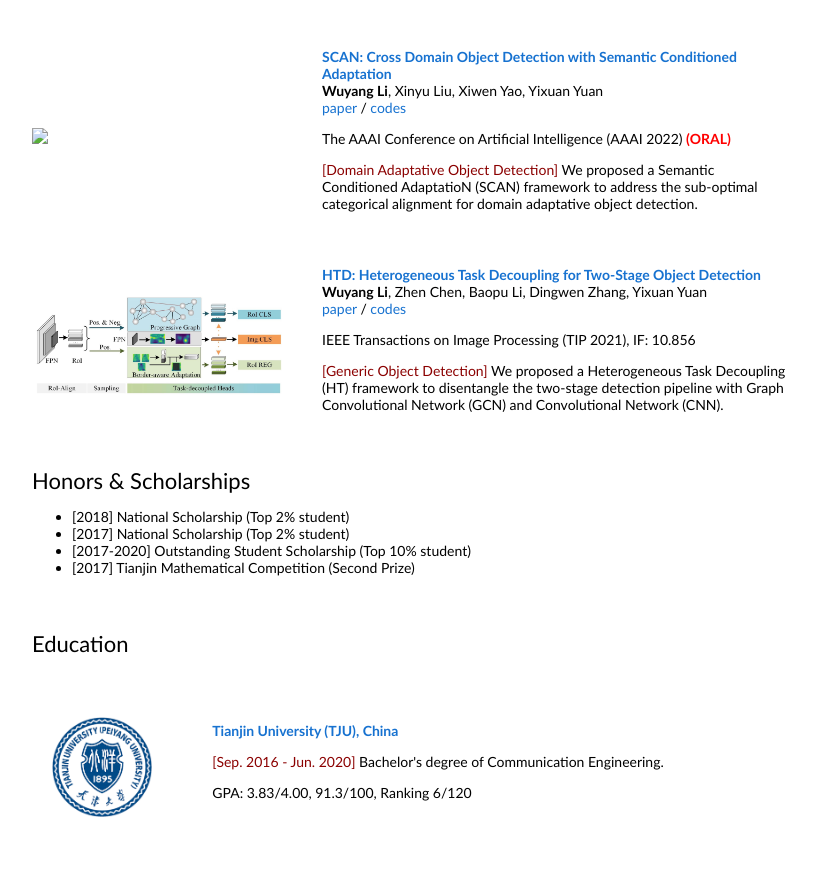
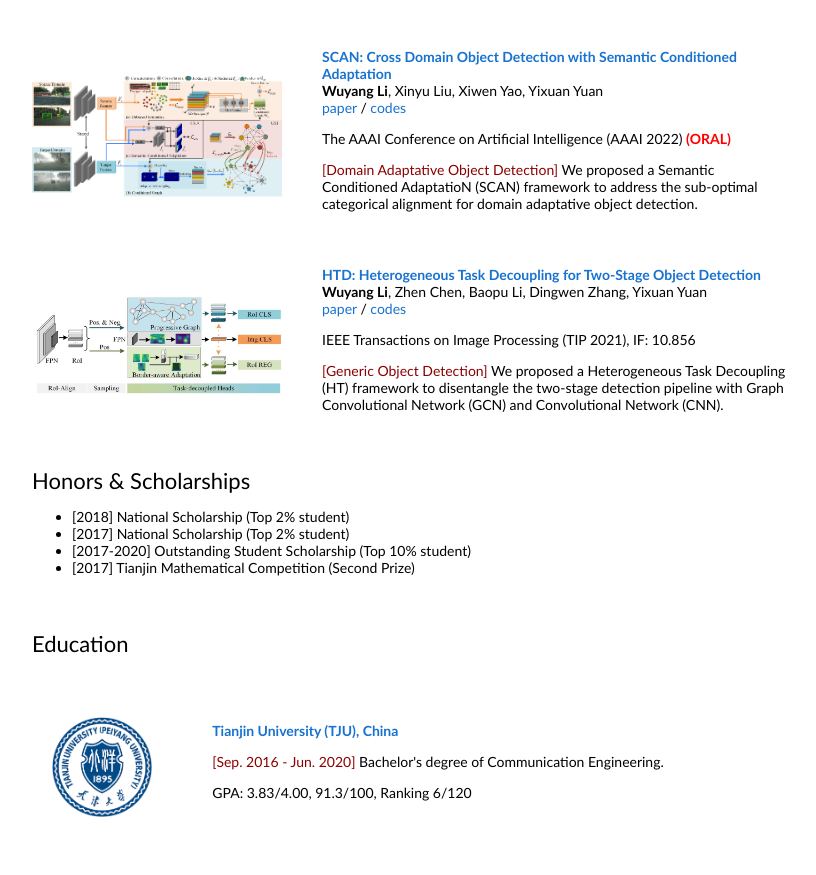
Before and after one commit to wymanCV/wuyang.github.io, a plain HTML site: page index.html in a window 1280 px wide. Shown: the part 1010-1885 px from the top of the page, without its empty margins (228-1044 px from the left). Drawn offline with Linux system fonts and the light colour scheme.

Commit message:
Update index.html

```diff
--- a/index.html
+++ b/index.html
@@ -117,7 +117,7 @@
           <tr onmouseout="nerfsuper_stop()" onmouseover="nerfsuper_start()">
             <td style="padding:20px;width:25%;vertical-align:middle">
               <div class="three">
-                <img src='images/scan3.png.' width="250">
+                <img src='images/scan3.png' width="250">
               </div>
             </td>
             <td style="padding:20px;width:75%;vertical-align:middle">
```
